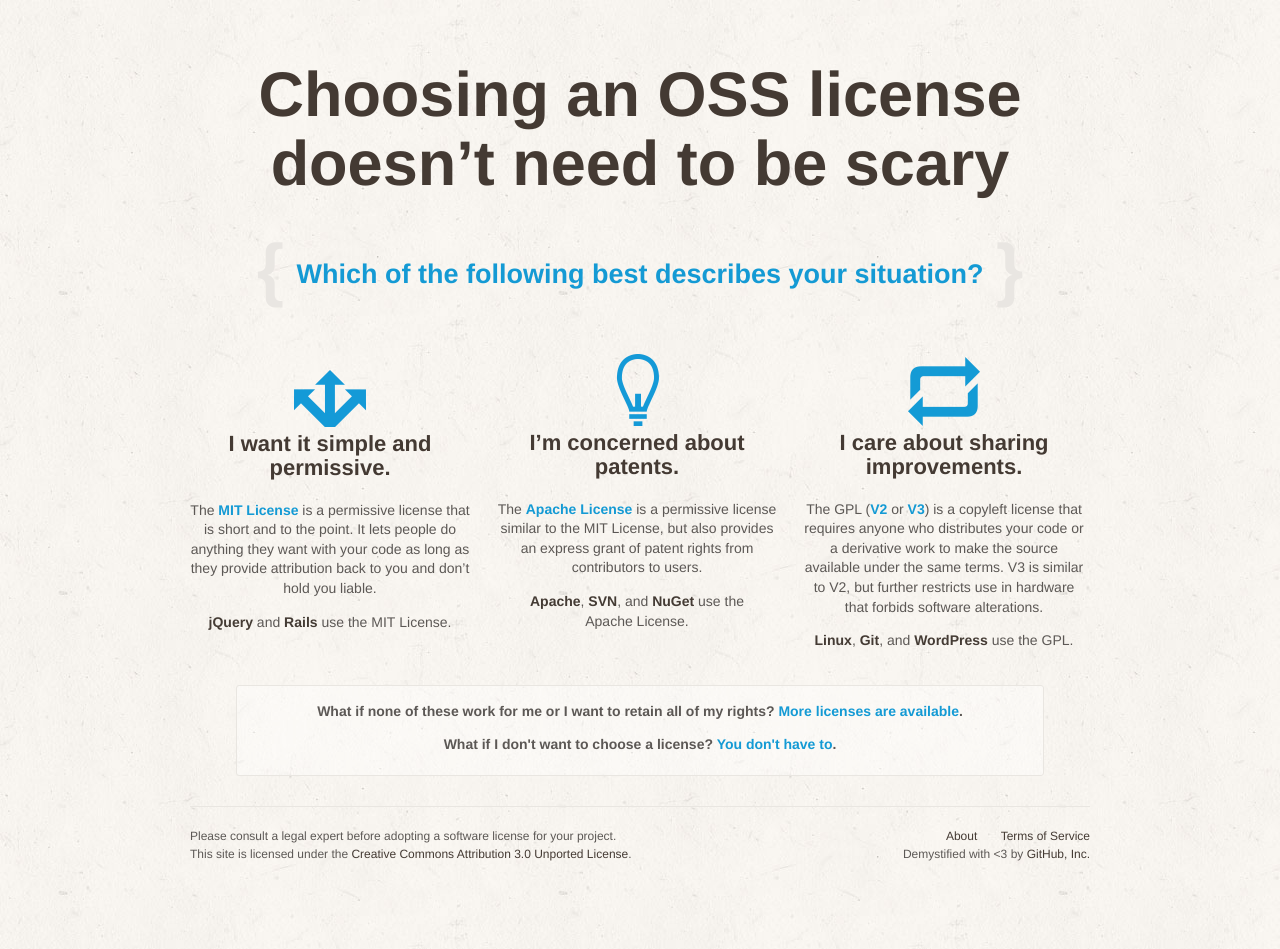
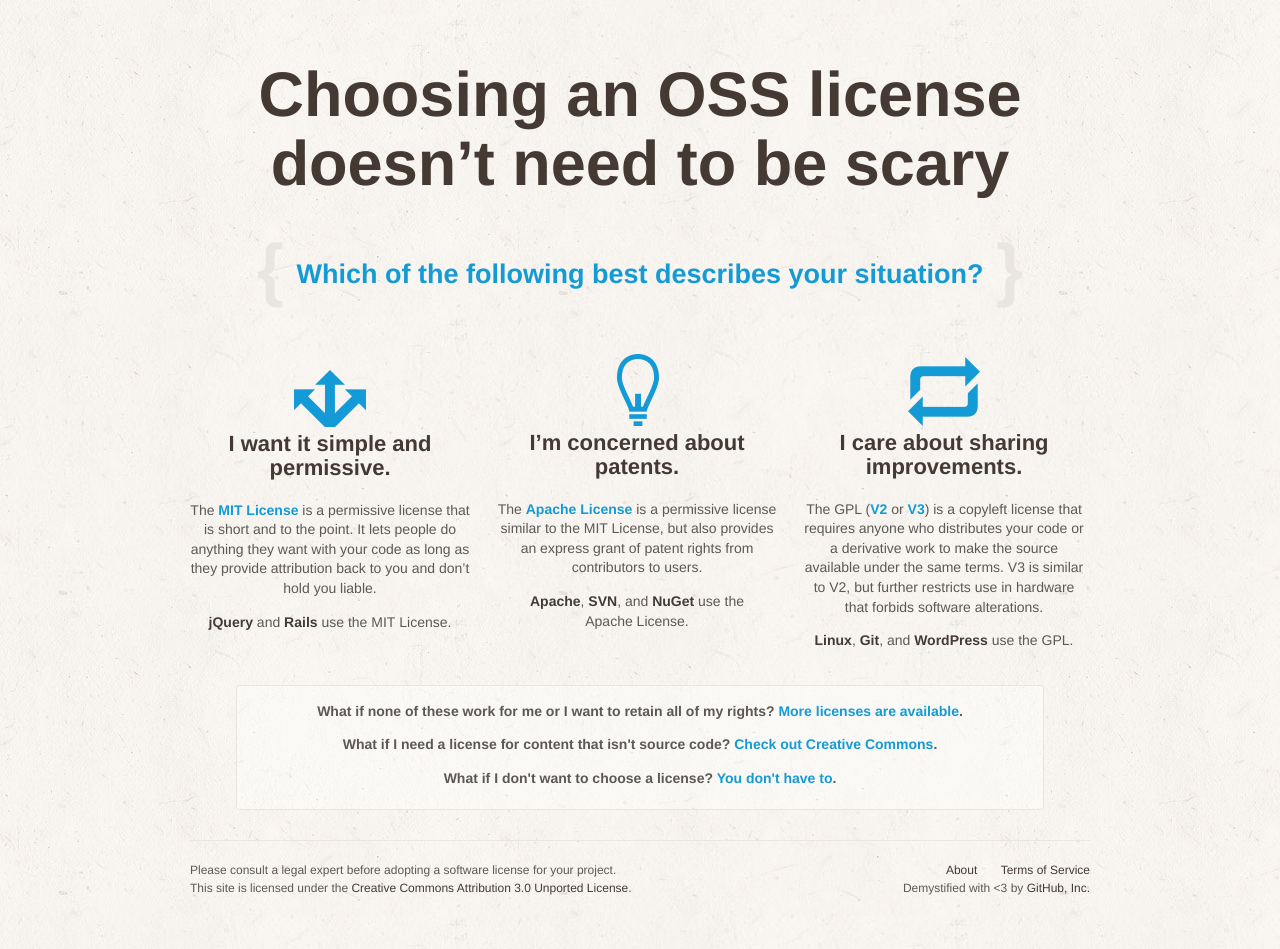
Before and after one commit to github/choosealicense.com, a Jekyll site: the page built from index.html, in a window 1280 px wide. Built offline with Jekyll 4.4.1, drawn with Linux system fonts in a browser that asks for light colours; some web fonts are replaced; Markdown is read by kramdown in place of the engine named in the settings; before the commit the page ends 915 px from its top, so only the background shows below that.

Commit message:
add line re: non-code projects

```diff
--- a/index.html
+++ b/index.html
@@ -45,6 +45,6 @@
 </ul>
 <div class="see-more callout">
   <p>What if none of these work for me or I want to retain all of my rights? <a href="licenses">More licenses are available</a>.</p>
-
+  <p>What if I need a license for content that isn't source code? <a href="http://creativecommons.org/choose/">Check out Creative Commons</a>.</p>
   <p>What if I don't want to choose a license? <a href="no-license">You don't have to</a>.</p>
 </div>
```
